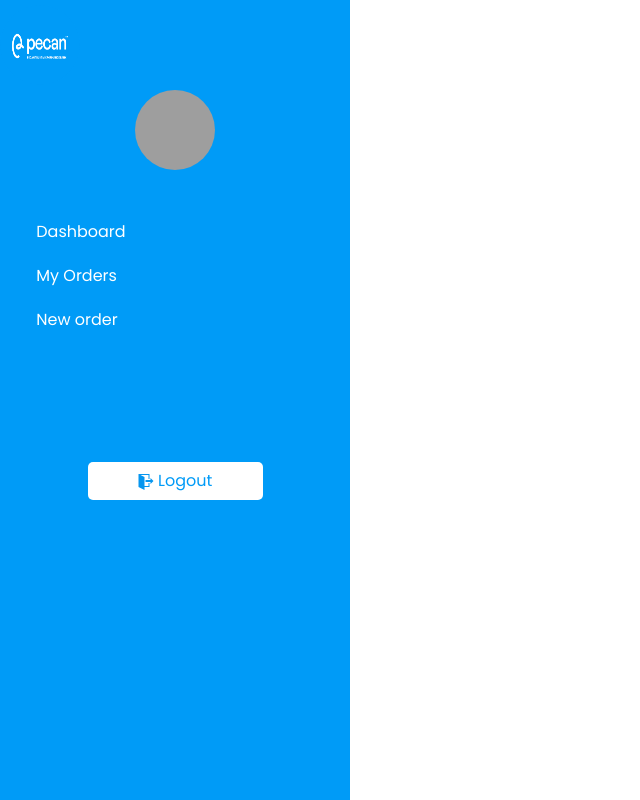
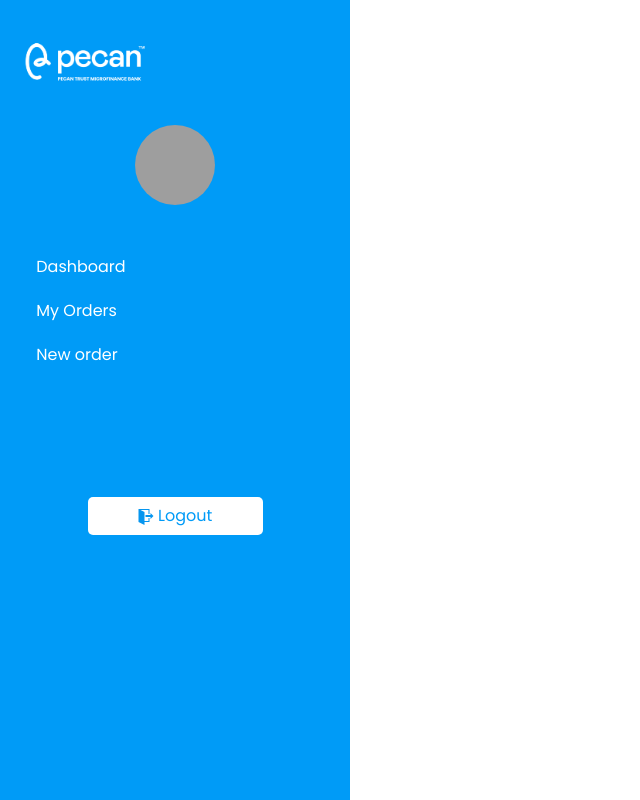
Before and after one commit to Yoruba-Dragon/Inventory, a Django app: page /dashboard/ in a window 1280 px wide. Shown: the whole page, without its empty margins (0-640 px from the left). Run offline with Django 5.2, Linux system fonts and the light colour scheme; grey boxes are pictures that could not be loaded.

Commit message:
another one

```diff
--- a/templates/base.html
+++ b/templates/base.html
@@ -35,9 +35,9 @@
       .logo {
         background-color: #009bf7;
         height: auto;
-        width: 150px;
+        width: 170px;
       }
-      .sidebar img {
+      .profile {
         width: 80px;
         height: 80px;
         border-radius: 40px; /* No rounded corners */
@@ -127,11 +127,12 @@
         />
       </div>
       {% if user.picture %}
-      <img src="{{ user.picture.url }}" alt="Profile Picture" />
+      <img src="{{ user.picture.url }}" alt="Profile Picture" class="profile" />
       {% else %}
       <img
         src="{% static 'default-profile.png' %}"
         alt="Default Profile Picture"
+        class="profile"
       />
       {% endif %}
       <h2>{{ user.fullname }}</h2>
```
